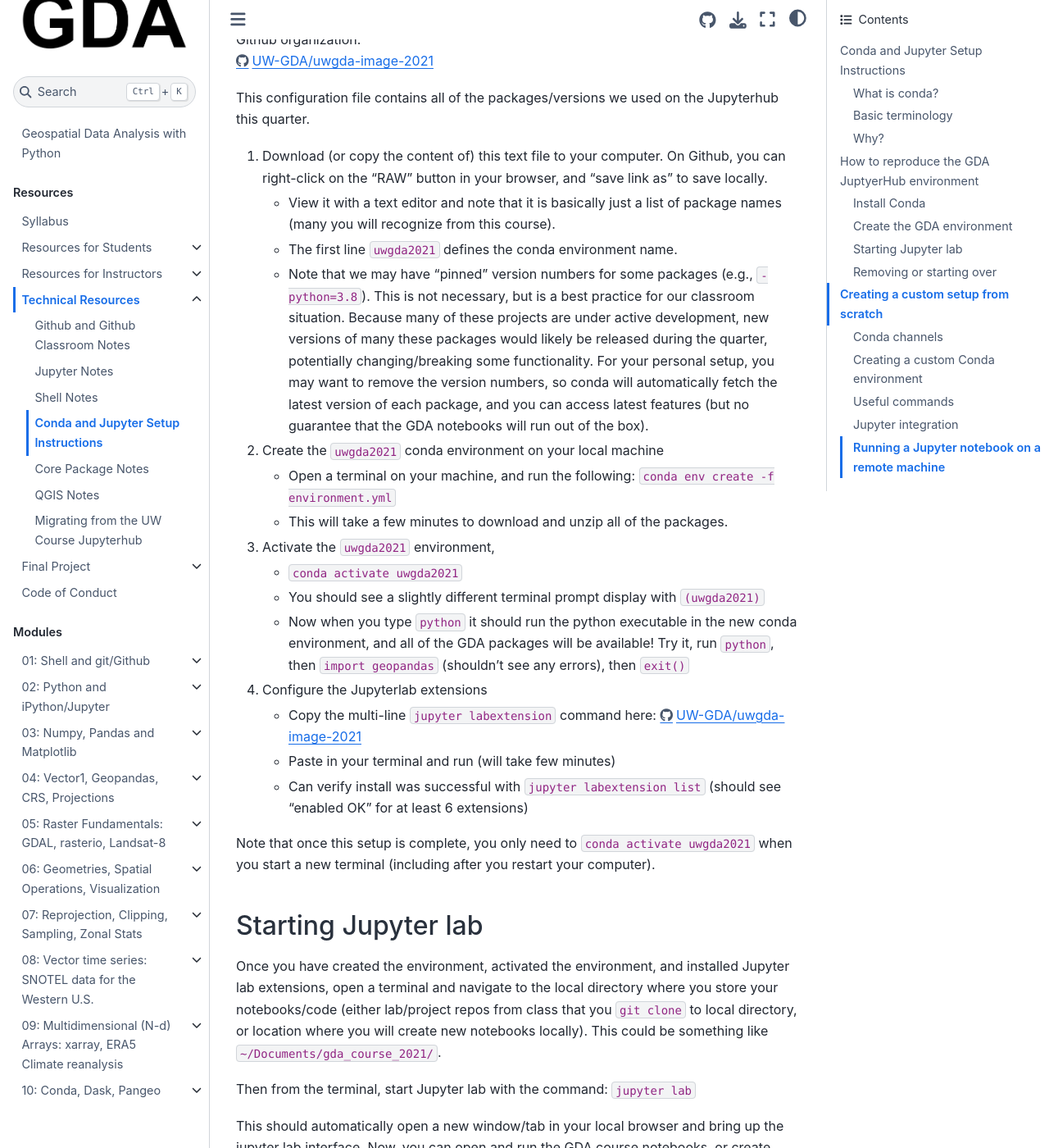
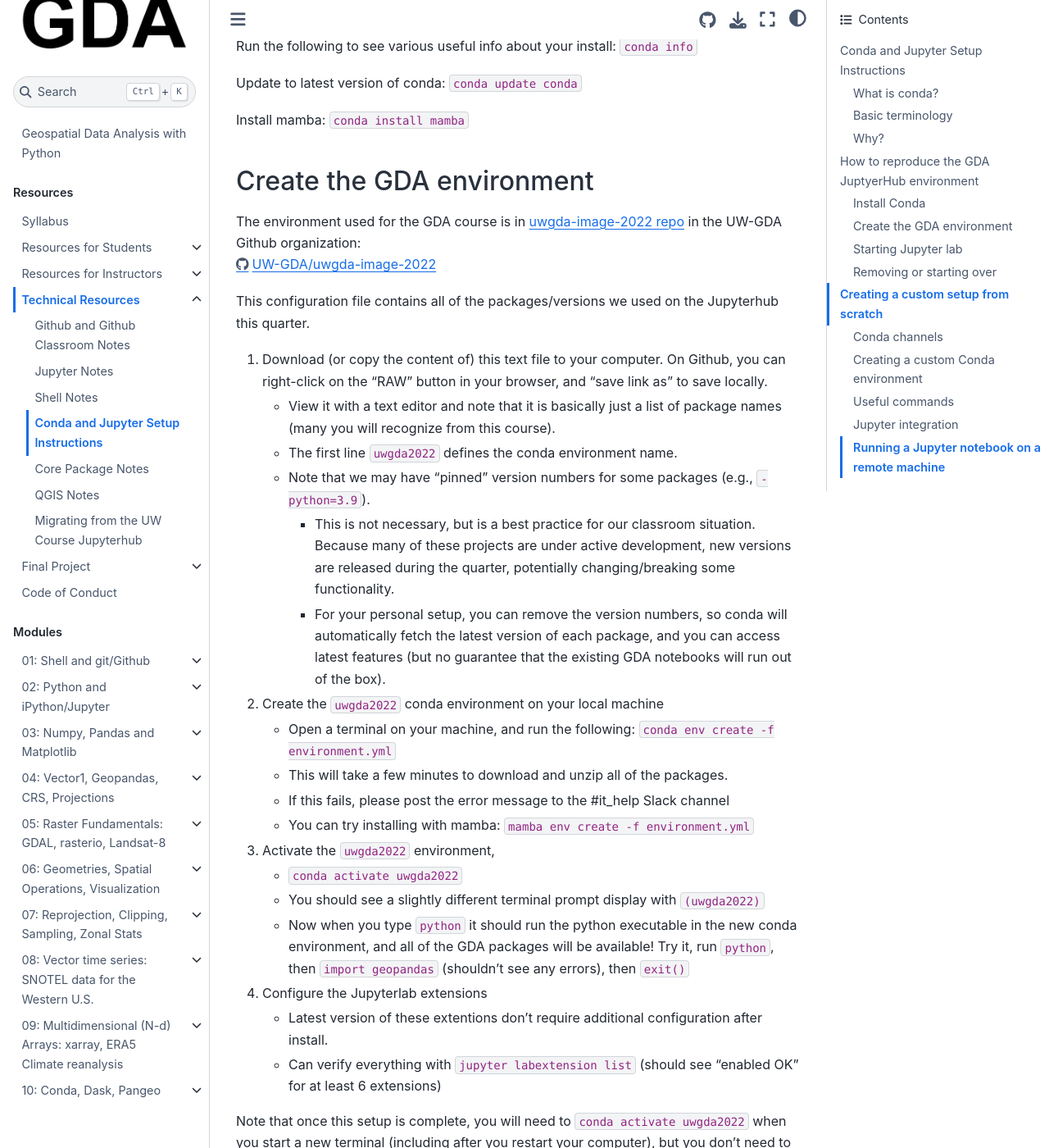
Before and after one commit to UW-GDA/jupyterbook, a Jupyter Book: the page built from book/resources/conda.md, in a window 1280 px wide and 1400 px high, scrolled down 2332 px. Shown: the whole window at 82% size. Built offline with Jupyter Book 1.0.4 settings and Sphinx 7.4.7 and the Sphinx Book theme 1.1.4, drawn with Linux system fonts in a browser that asks for light colours; pages that are not in the unit, such as notebooks, are missing from menus; some of the changed text lies outside the part shown.

Commit message:
Update conda.md

```diff
--- a/book/resources/conda.md
+++ b/book/resources/conda.md
@@ -9,9 +9,13 @@
   * https://docs.conda.io/projects/conda/en/latest/user-guide/index.html
   * https://docs.conda.io/projects/conda/en/latest/user-guide/concepts/
 
+### What is mamba?
+* https://mamba.readthedocs.io/en/latest/
+>a Python-based CLI conceived as a drop-in replacement for conda, offering higher speed and more reliable environment solutions
+
 ## Basic terminology
 #### package manager
-_helps you download and organize open-source software on your machine (conda is cross-platform, which is one of the reasons it is so great. There are also OS-specific package managers, like homebrew (MacOS), apt-get (Linux), chocolatey (Windows) etc...)_
+_helps you download and organize open-source software on your machine (conda is cross-platform, which is one of the reasons it is so great. There are also OS-specific package managers, like homebrew (MacOS), apt-get (Linux), chocolatey (Windows) etc...). The package manager installs/manages packages (Python, command-line utilities, etc.), resolves their dependencies, and creates a functional custom Python environment._
 
 #### package
 _includes Python module(s), binary executable machine instructions (e.g., libraries compiled from NumPy C/C++ source code), metadata, etc._
@@ -38,10 +42,8 @@
 *Note: If you have an existing conda install, you can skip this section and go straight to 'Create the GDA environment' section.  You may want to `conda update conda` if it's been a while since you installed.*
 
 Downloand and install the Python 3 version of [Miniconda](https://docs.conda.io/en/latest/miniconda.html) or [Anaconda](https://www.anaconda.com/distribution/).
-
-Miniconda gives you just the conda package manager, while Anaconda provides the same package manager along with a large set of common packages.  While Anaconda may be easiest for beginners, we recommend miniconda for a more a lighter, faster, more customizable installation that requires less disk space.
-
-The package manager is what enables you to pull together various Python packages, resolve their dependencies, and create a functional custom Python environment.
+* Miniconda gives you just the conda package manager, while Anaconda provides the same package manager along with a large set of common Python packages.
+* While Anaconda may be easiest for beginners, we recommend miniconda for a more a lighter, faster, more customizable installation that requires less disk space.
 
 Follow the instructions for installation: https://conda.io/projects/conda/en/latest/user-guide/install/index.html
 
@@ -53,34 +55,40 @@
 Update to latest version of conda:
 `conda update conda`
 
+Install mamba:
+`conda install mamba`
+
 ## Create the GDA environment
 
-The environment used for the GDA course is in `uwgda-image-2021` repo in the UW-GDA Github organization:
-https://github.com/UW-GDA/uwgda-image-2021/blob/main/environment.yml
+The environment used for the GDA course is in [uwgda-image-2022 repo](https://github.com/UW-GDA/uwgda-image-2022) in the UW-GDA Github organization:
+https://github.com/UW-GDA/uwgda-image-2022/blob/main/environment.yml
 
 This configuration file contains all of the packages/versions we used on the Jupyterhub this quarter.
 
 1. Download (or copy the content of) this text file to your computer. On Github, you can right-click on the "RAW" button in your browser, and "save link as" to save locally.
     * View it with a text editor and note that it is basically just a list of package names (many you will recognize from this course).
-    * The first line `uwgda2021` defines the conda environment name.
-    * Note that we may have "pinned" version numbers for some packages (e.g., `- python=3.8`). This is not necessary, but is a best practice for our classroom situation.  Because many of these projects are under active development, new versions of many these packages would likely be released during the quarter, potentially changing/breaking some functionality. For your personal setup, you may want to remove the version numbers, so conda will automatically fetch the latest version of each package, and you can access latest features (but no guarantee that the GDA notebooks will run out of the box).
-1. Create the `uwgda2021` conda environment on your local machine
+    * The first line `uwgda2022` defines the conda environment name.
+    * Note that we may have "pinned" version numbers for some packages (e.g., `- python=3.9`).
+      * This is not necessary, but is a best practice for our classroom situation. Because many of these projects are under active development, new versions are released during the quarter, potentially changing/breaking some functionality.
+      * For your personal setup, you can remove the version numbers, so conda will automatically fetch the latest version of each package, and you can access latest features (but no guarantee that the existing GDA notebooks will run out of the box).
+1. Create the `uwgda2022` conda environment on your local machine
     * Open a terminal on your machine, and run the following: `conda env create -f environment.yml`
     * This will take a few minutes to download and unzip all of the packages.
-1. Activate the `uwgda2021` environment,
-    * `conda activate uwgda2021`
-    * You should see a slightly different terminal prompt display with `(uwgda2021)`
+    * If this fails, please post the error message to the #it_help Slack channel
+    * You can try installing with mamba: `mamba env create -f environment.yml`
+1. Activate the `uwgda2022` environment,
+    * `conda activate uwgda2022`
+    * You should see a slightly different terminal prompt display with `(uwgda2022)`
     * Now when you type `python` it should run the python executable in the new conda environment, and all of the GDA packages will be available!  Try it, run `python`, then `import geopandas` (shouldn't see any errors), then `exit()`
 1. Configure the Jupyterlab extensions
-    * Copy the multi-line `jupyter labextension` command here: https://github.com/UW-GDA/uwgda-image-2021/blob/main/postBuild
-    * Paste in your terminal and run (will take few minutes)
-    * Can verify install was successful with `jupyter labextension list` (should see "enabled OK" for at least 6 extensions)
+    * Latest version of these extentions don't require additional configuration after install.
+    * Can verify everything with `jupyter labextension list` (should see "enabled OK" for at least 6 extensions)
 
-Note that once this setup is complete, you only need to `conda activate uwgda2021` when you start a new terminal (including after you restart your computer).
+Note that once this setup is complete, you will need to `conda activate uwgda2022` when you start a new terminal (including after you restart your computer), but you don't need to recreate the environment.  You can consider adding `conda activate uwgda2022` to your `~/.bashrc` or '~/.bash_profile` files.
 
 ## Starting Jupyter lab
 
-Once you have created the environment, activated the environment, and installed Jupyter lab extensions, open a terminal and navigate to the local directory where you store your notebooks/code (either lab/project repos from class that you `git clone` to local directory, or location where you will create new notebooks locally).  This could be something like `~/Documents/gda_course_2021/`.
+Once you have created the environment, activated the environment, and installed Jupyter lab extensions, open a terminal and navigate to the local directory where you store your notebooks/code (either lab/project repos from class that you `git clone` to local directory, or location where you will create new notebooks locally).  This could be something like `~/Documents/gda_course_2022/`.
 
 Then from the terminal, start Jupyter lab with the command: `jupyter lab`
 
```
Also changed, not shown: other parts of book/resources/conda.md (+2 -0 lines).
